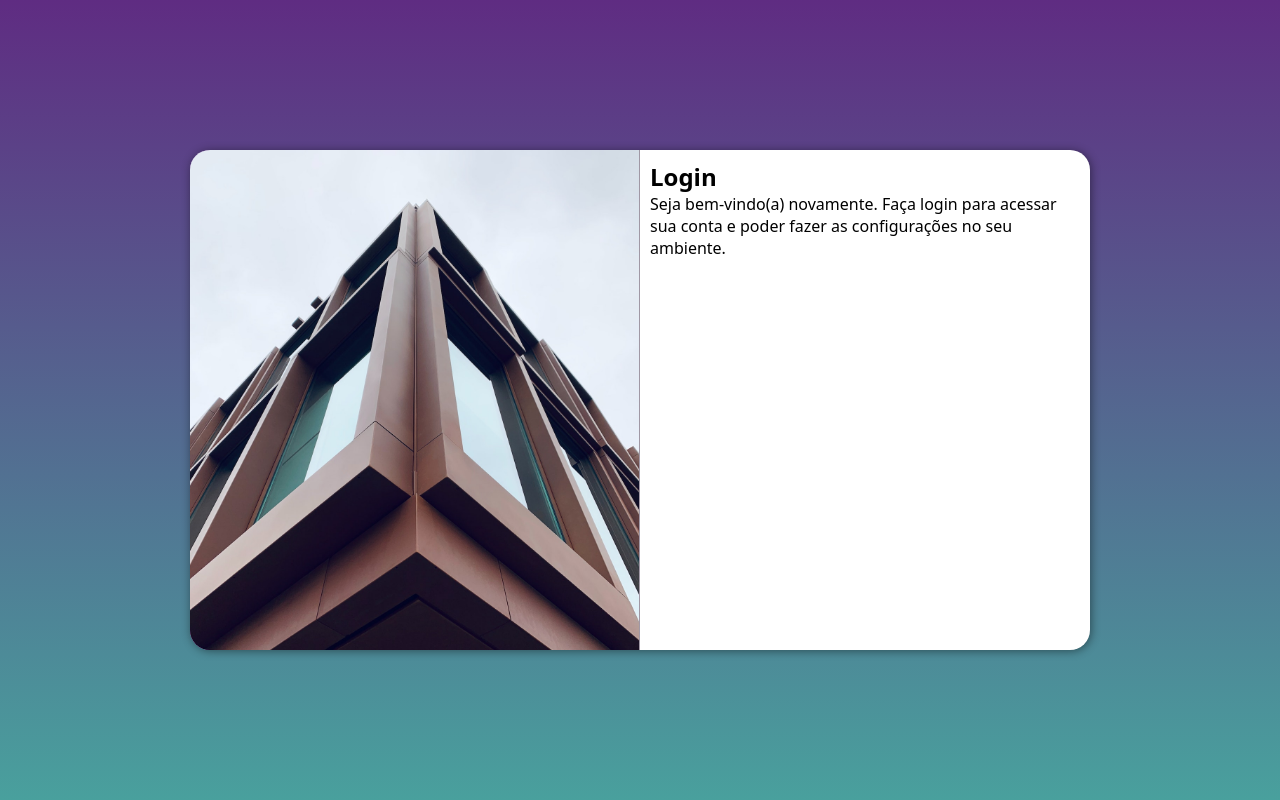
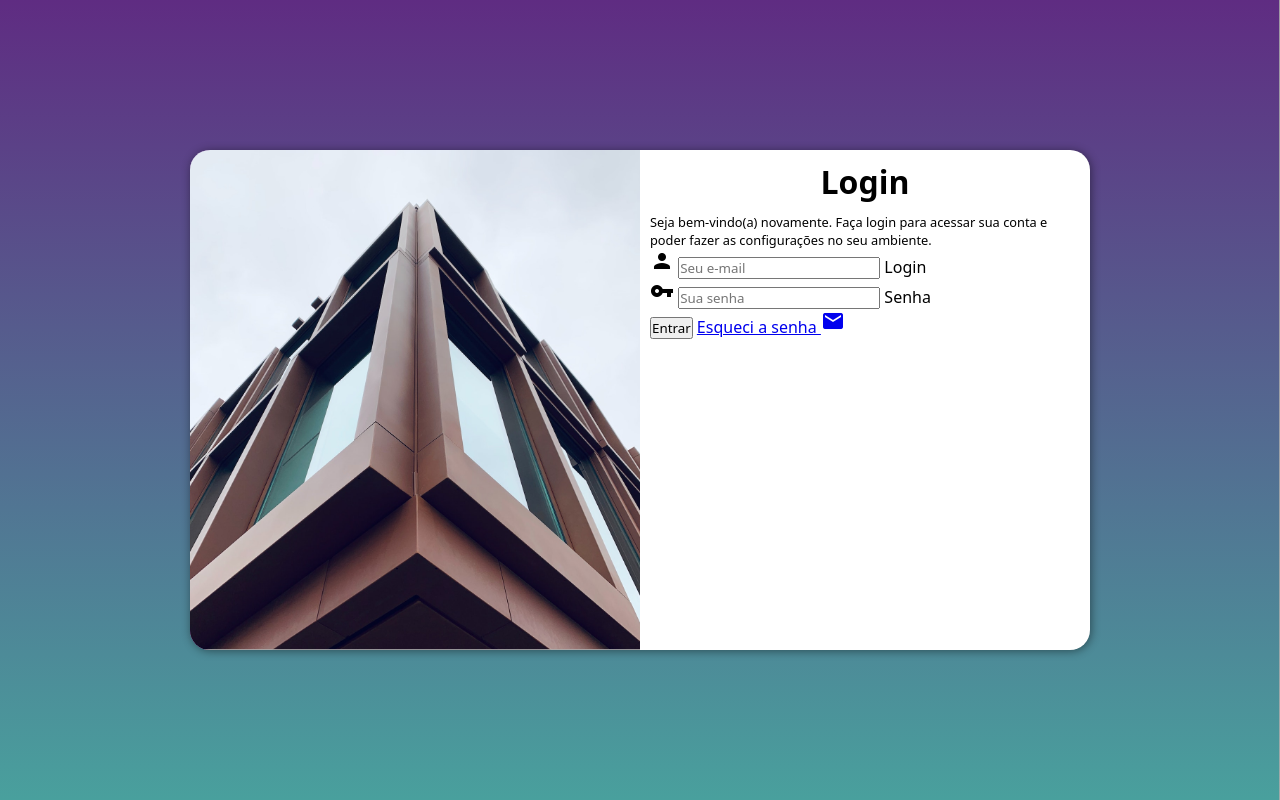
Before and after one commit to weversonmp/projeto-login, a plain HTML site: page index.html in a window 1280 px wide. Drawn offline with Linux system fonts and the light colour scheme.

Commit message:
tela de login config inicial

```diff
--- a/estilos/media-query.css
+++ b/estilos/media-query.css
@@ -3,6 +3,7 @@
 @media screen and (min-width: 768px) {
   body {
     background-image: linear-gradient(to top, #49a09d, #5f2c82);
+    border-right: 1px solid rgba(173, 173, 173, 0.842);
   }
 }
 
@@ -21,7 +22,6 @@
     float: right;
     width: 70%;
   }
-
 }
 
 @media screen and (min-width: 992px) {
@@ -39,4 +39,12 @@
     float: right;
     width: 50%;
   }
+
+  div#formulario > h1 {
+    font-size: 2em;
+  }
+
+  #formulario > p {
+    font-size: 1.2em;
+  }
 }
--- a/estilos/style.css
+++ b/estilos/style.css
@@ -35,7 +35,7 @@ section#login {
   overflow: hidden;
 
   background-color: white;
-  width: 250px;
+  width: 260px;
   height: 500px;
   border-radius: 20px;
   box-shadow: 1px 1px 10px rgba(0, 0, 0, 0.45);
@@ -49,10 +49,20 @@ section#login > div#imagem {
   background: #5f2c82 url(../imagens/metal.jpg) no-repeat;
   height: 200px;
   background-size: cover;
-  border-right: 1px solid rgba(173, 173, 173, 0.842);
+  border-bottom: 1px solid rgba(173, 173, 173, 0.842);
+
 }
 
 section#login > div#formulario {
   display: block;
   padding: 10px;
 }
+
+div#formulario > h1 {
+  text-align: center;
+  margin-bottom: 10px;
+}
+
+div#formulario > p {
+  font-size: 0.8em;
+}
--- a/index.html
+++ b/index.html
@@ -1,28 +1,40 @@
 <!DOCTYPE html>
 <html lang="pt-br">
   <head>
-  <meta charset="UTF-8">
-  <meta name="viewport" content="width=device-width, initial-scale=1.0">
+    <meta charset="UTF-8" />
+    <meta name="viewport" content="width=device-width, initial-scale=1.0" />
+    <link href="https://fonts.googleapis.com/icon?family=Material+Icons" rel="stylesheet" />
     <title>Login</title>
-  <link rel="stylesheet" href="estilos/style.css">
-  <link rel="stylesheet" href="estilos/media-query.css">
+    <link rel="stylesheet" href="estilos/style.css" />
+    <link rel="stylesheet" href="estilos/media-query.css" />
   </head>
   <body>
     <main>
       <section id="login">
-      <div id="imagem">
-
-      </div>
+        <div id="imagem"></div>
         <div id="formulario">
           <h1>Login</h1>
-        <p>Seja bem-vindo(a) novamente. Faça login para acessar sua conta e poder fazer as configurações no seu ambiente.</p>
-        <form action="login.php" method="post">
+          <p>
+            Seja bem-vindo(a) novamente. Faça login para acessar sua conta e poder fazer as
+            configurações no seu ambiente.
+          </p>
+          <form action="login.php" method="post" autocomplete="on">
+            <div class="campo">
+              <span class="material-icons">person</span>
+              <input type="email" name="login" id="ilogin" placeholder="Seu e-mail" autocomplete="email" required maxlength="30" />
+              <label for="ilogin">Login</label>
+            </div>
 
+            <div class="campo">
+              <span class="material-icons">vpn_key</span>
+              <input type="password" name="senha" id="isenha" placeholder="Sua senha" required minlength="8" maxlength="20"/>
+              <label for="isenha">Senha</label>
+            </div>
+            <input type="submit" value="Entrar" />
+            <a href="esqueci.html">Esqueci a senha <span class="material-icons">mail</span></a>
           </form>
-
         </div>
       </section>
     </main>
-
   </body>
 </html>
```
Lines whose indentation alone changed are shown as unchanged.
